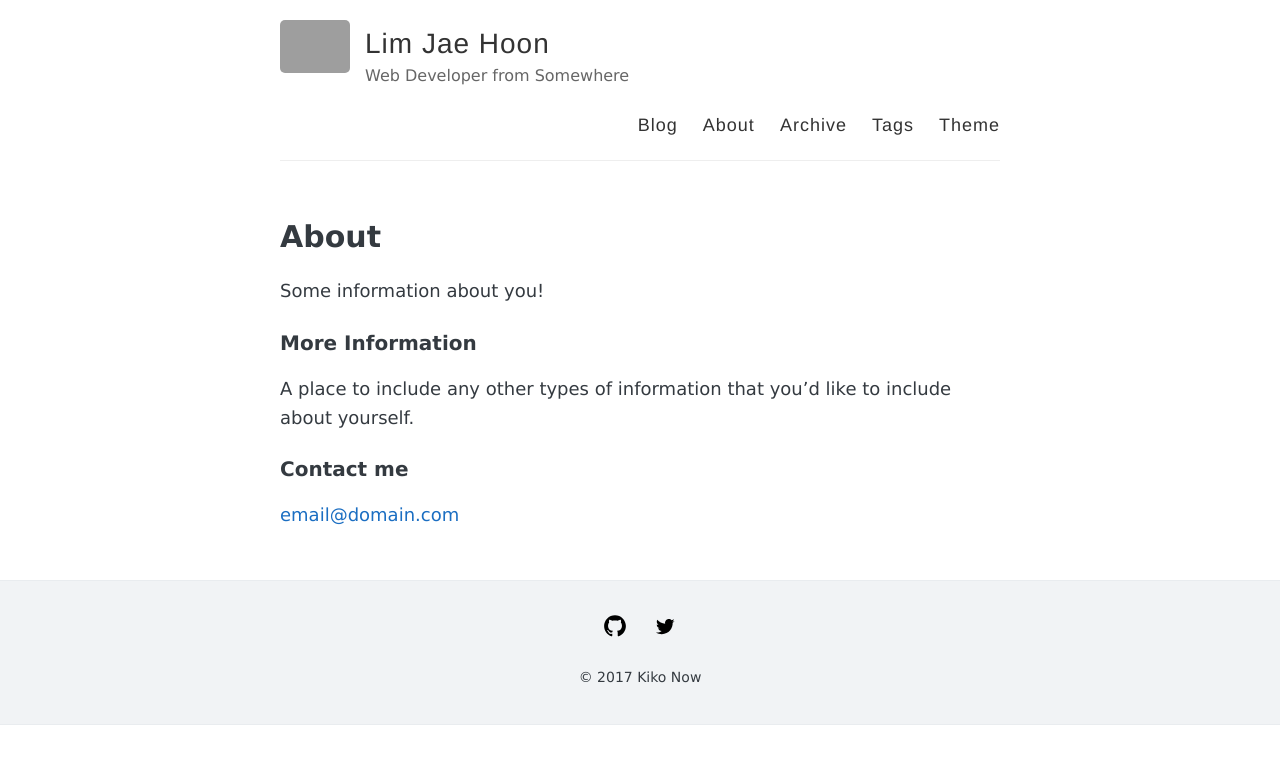
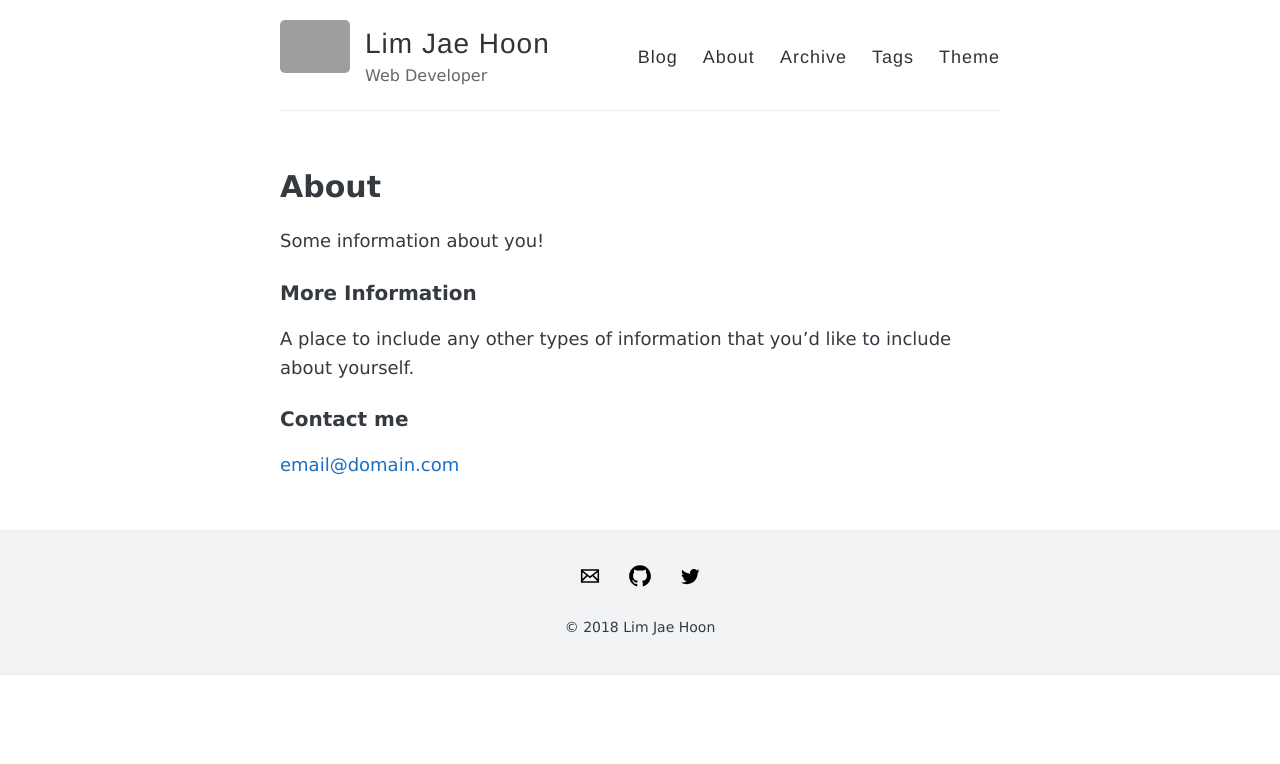
Before and after one commit to imjehoon/imjehoon.github.io, a Jekyll site: the page built from about.md, in a window 1280 px wide. Shown: the top 764 px of the page. Built offline with Jekyll 4.4.1, drawn with Linux system fonts in a browser that asks for light colours; grey boxes are pictures that could not be loaded.

Commit message:
yml update

```diff
--- a/_config.yml
+++ b/_config.yml
@@ -6,7 +6,7 @@
 name: Lim Jae Hoon
 
 # Short bio or description (displayed in the header)
-description: Web Developer from Somewhere
+description: Web Developer
 
 #
 # Flags below are optional
@@ -29,7 +29,7 @@ navigation:
   - name: Tags
     url: /tags
   - name: Theme
-    url: https://github.com/AWEEKJ/kiko-now
+    url: https://imjehoon.github.io
 
 # Pagination
 paginate: 5
@@ -38,10 +38,10 @@ paginate: 5
 footer-links:
   behance: # https://www.behance.net/<username>
   dribbble:
-  email:
+  email: imjehoon@naver.com
   facebook:
   flickr:
-  github: AWEEKJ/kiko-now
+  github: imjehoon
   googleplus: # anything in your profile username that comes after plus.google.com/
   instagram:
   linkedin:
@@ -53,7 +53,7 @@ footer-links:
   youtube: # channel/<your_long_string> or user/<user-name>
 
 # Text under the icons in footer
-footer-text: © 2017 Kiko Now
+footer-text: © 2018 Lim Jae Hoon
 
 # Enter your  shortname (not your username) to enable commenting on posts
 # You can find your shortname on the Settings page of your Disqus account
@@ -66,13 +66,13 @@ google_analytics:
 
 # Your website URL (e.g. http://barryclark.github.io or http://www.barryclark.co)
 # Used for Sitemap.xml and your RSS feed
-url:
+url: https://imjehoon.github.io
 
 # If you're hosting your site at a Project repository on GitHub pages
 # (http://yourusername.github.io/repository-name)
 # and NOT your User repository (http://yourusername.github.io)
 # then add in the baseurl here, like this: "/repository-name"
-baseurl:
+baseurl: https://imjehoon.github.io
 
 #
 # !! You don't need to change any of the configuration flags below !!
```
